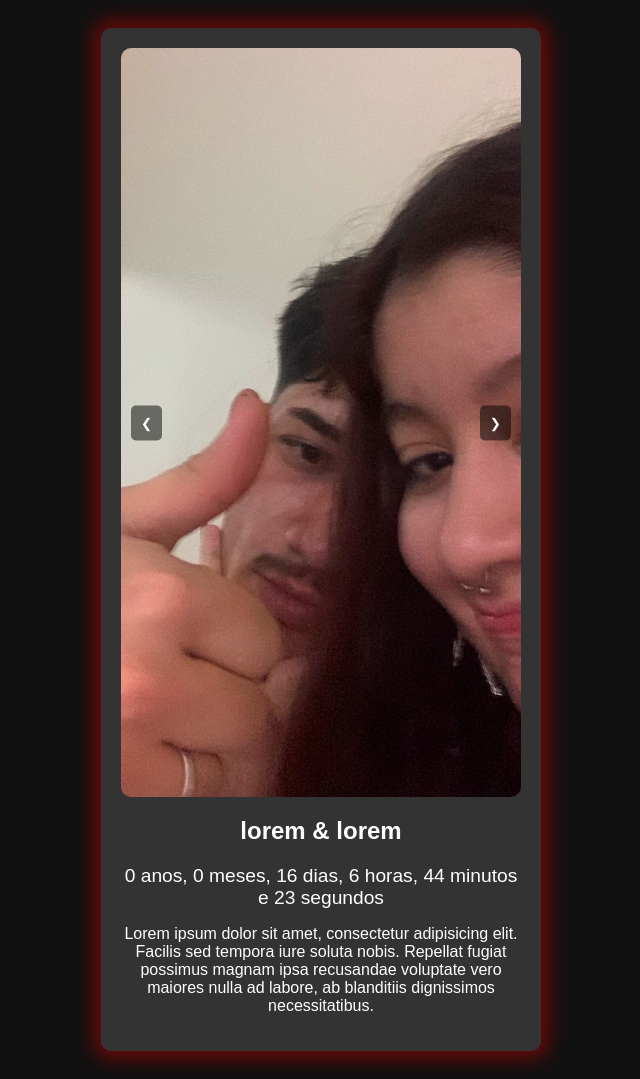
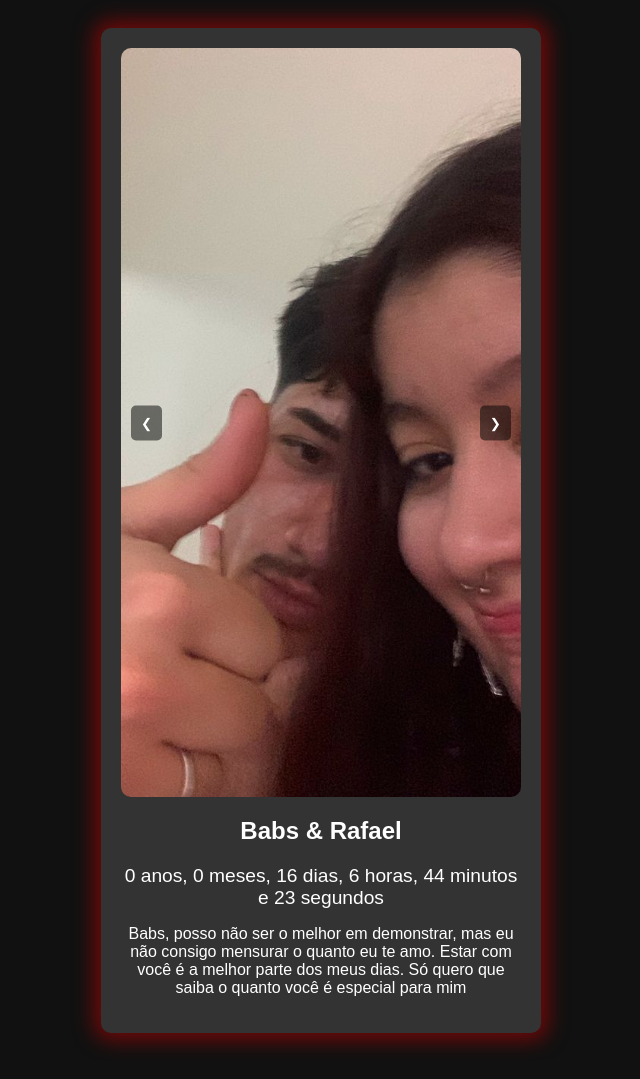
Before and after one commit to raffafferreira/contadordedias, a plain HTML site: page index.html in a window 1280 px wide. Shown: the whole page, without its empty margins (319-959 px from the left). Drawn offline with Linux system fonts and the light colour scheme.

Commit message:
Add files via upload

```diff
--- a/index.html
+++ b/index.html
@@ -69,10 +69,10 @@
             <button class="prev" onclick="mudarSlide(-1)">&#10094;</button>
             <button class="next" onclick="mudarSlide(1)">&#10095;</button>
         </div>
-        <h2>lorem & lorem</h2>
+        <h2>Babs & Rafael</h2>
 
         <div class="contador" id="contador"></div>
-        <p>Lorem ipsum dolor sit amet, consectetur adipisicing elit. Facilis sed tempora iure soluta nobis. Repellat fugiat possimus magnam ipsa recusandae voluptate vero maiores nulla ad labore, ab blanditiis dignissimos necessitatibus.</p>
+        <p>Babs, posso não ser o melhor em demonstrar, mas eu não consigo mensurar o quanto eu te amo. Estar com você é a melhor parte dos meus dias. Só quero que saiba o quanto você é especial para mim</p>
     </div>
 
     <script>
```
